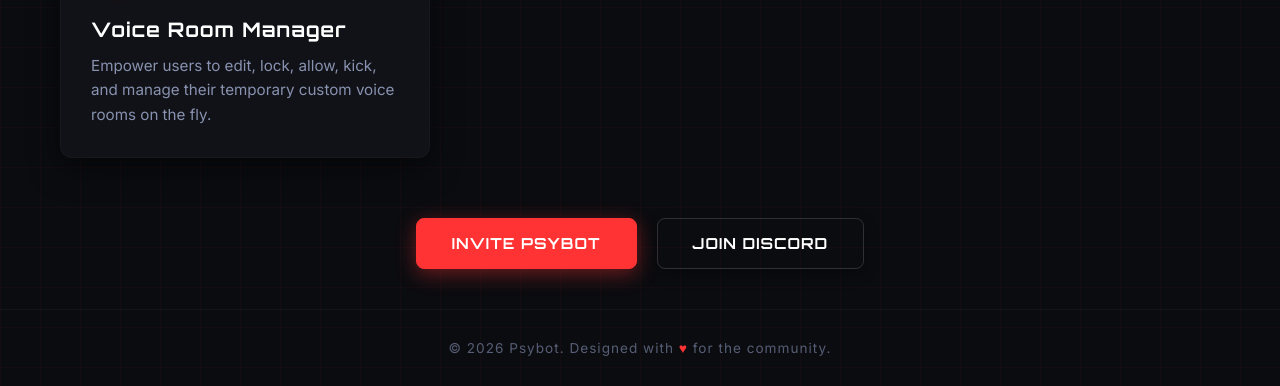
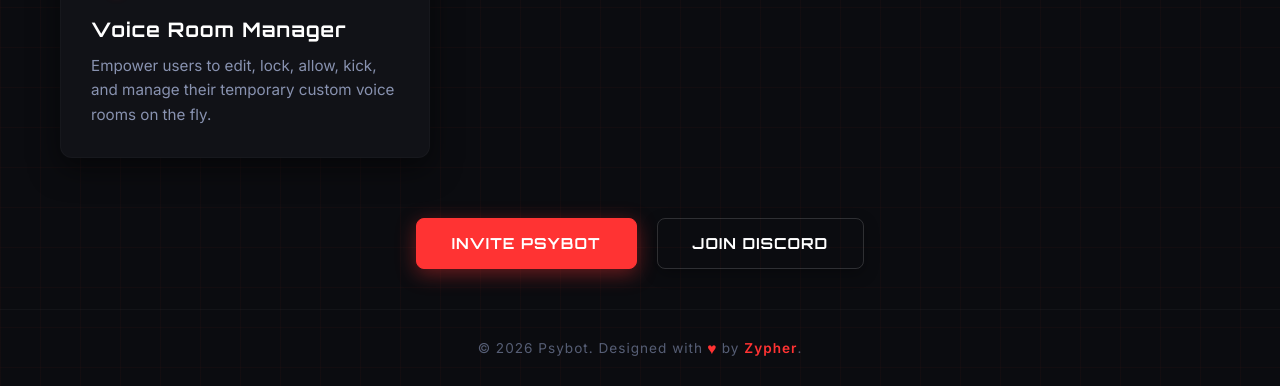
Before and after one commit to nihal-forreaal/Psybot-dcbot, a website: page public/index.html in a window 1280 px wide. Shown: the part 593-979 px from the top of the page. Drawn offline with Linux system fonts and the light colour scheme.

Commit message:
style: update website footer to show Zypher as creator, link to his Discord user profile, add heartbeat animation and custom tooltip

```diff
--- a/public/index.html
+++ b/public/index.html
@@ -264,8 +264,58 @@
       letter-spacing: 1px;
     }
 
-    footer span {
+    /* Creator Link & Tooltip */
+    .creator-link {
       color: var(--primary-color);
+      text-decoration: none;
+      font-weight: 600;
+      position: relative;
+      transition: all 0.3s ease;
+      cursor: pointer;
+    }
+
+    .creator-link:hover {
+      text-shadow: 0 0 10px var(--primary-glow);
+      color: var(--text-bright);
+    }
+
+    .creator-link::after {
+      content: attr(data-tooltip);
+      position: absolute;
+      bottom: 135%;
+      left: 50%;
+      transform: translateX(-50%) translateY(10px);
+      background-color: var(--card-bg);
+      color: var(--text-bright);
+      padding: 6px 12px;
+      border-radius: 4px;
+      font-size: 0.75rem;
+      white-space: nowrap;
+      opacity: 0;
+      visibility: hidden;
+      border: 1px solid var(--primary-color);
+      box-shadow: 0 0 10px var(--primary-glow);
+      transition: all 0.3s cubic-bezier(0.165, 0.84, 0.44, 1);
+      pointer-events: none;
+      font-family: 'Orbitron', sans-serif;
+      letter-spacing: 1px;
+    }
+
+    .creator-link:hover::after {
+      opacity: 1;
+      visibility: visible;
+      transform: translateX(-50%) translateY(0);
+    }
+
+    .heart {
+      color: var(--primary-color);
+      display: inline-block;
+      animation: heartbeat 1.2s infinite;
+    }
+
+    @keyframes heartbeat {
+      0%, 100% { transform: scale(1); }
+      50% { transform: scale(1.25); }
     }
 
     /* Animations */
@@ -352,7 +402,7 @@
 
   <!-- Footer -->
   <footer>
-    &copy; 2026 Psybot. Designed with <span>&hearts;</span> for the community.
+    &copy; 2026 Psybot. Designed with <span class="heart">&hearts;</span> by <a href="https://discord.com/users/1105072573580062790" target="_blank" class="creator-link" data-tooltip="Fully Vibe Coded 🚀">Zypher</a>.
   </footer>
 
 </body>
```
